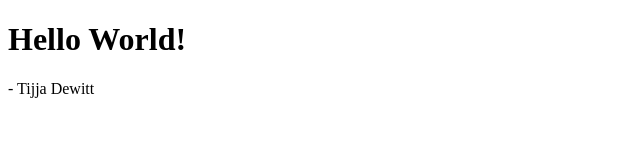
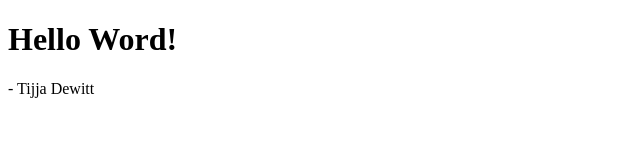
Before and after one commit to tia212/tia212.github.io, a plain HTML site: page hello-word/index.html in a window 1280 px wide. Shown: the full height of the page, 0-640 px from the left. Drawn offline with Linux system fonts and the light colour scheme.

Commit message:
Update index.html

```diff
--- a/hello-word/index.html
+++ b/hello-word/index.html
@@ -6,7 +6,7 @@
     <title>Hello Word!</title>
 </head>
 <body>
-   <h1>Hello World!</h1>
+   <h1>Hello Word!</h1>
    <p>- Tijja Dewitt</p>
 </body>
 </html>
```
